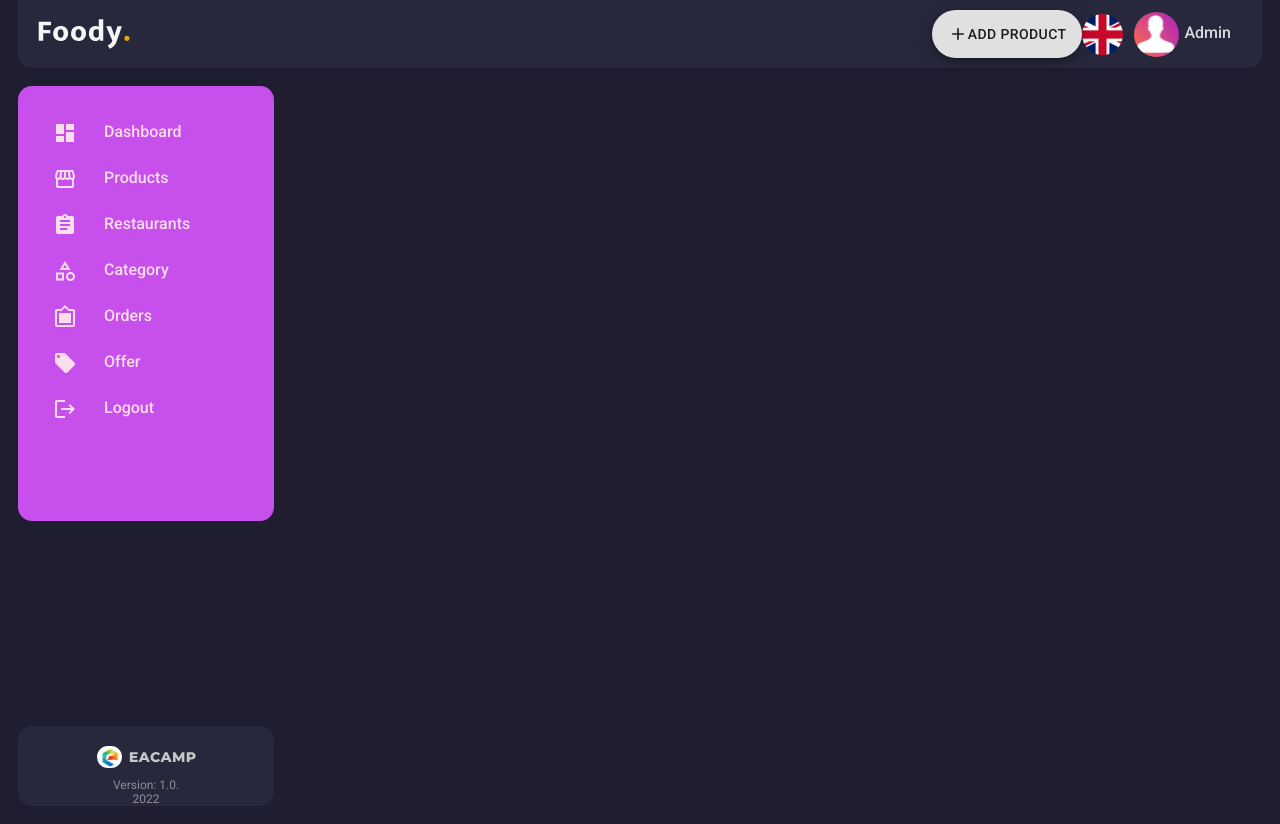
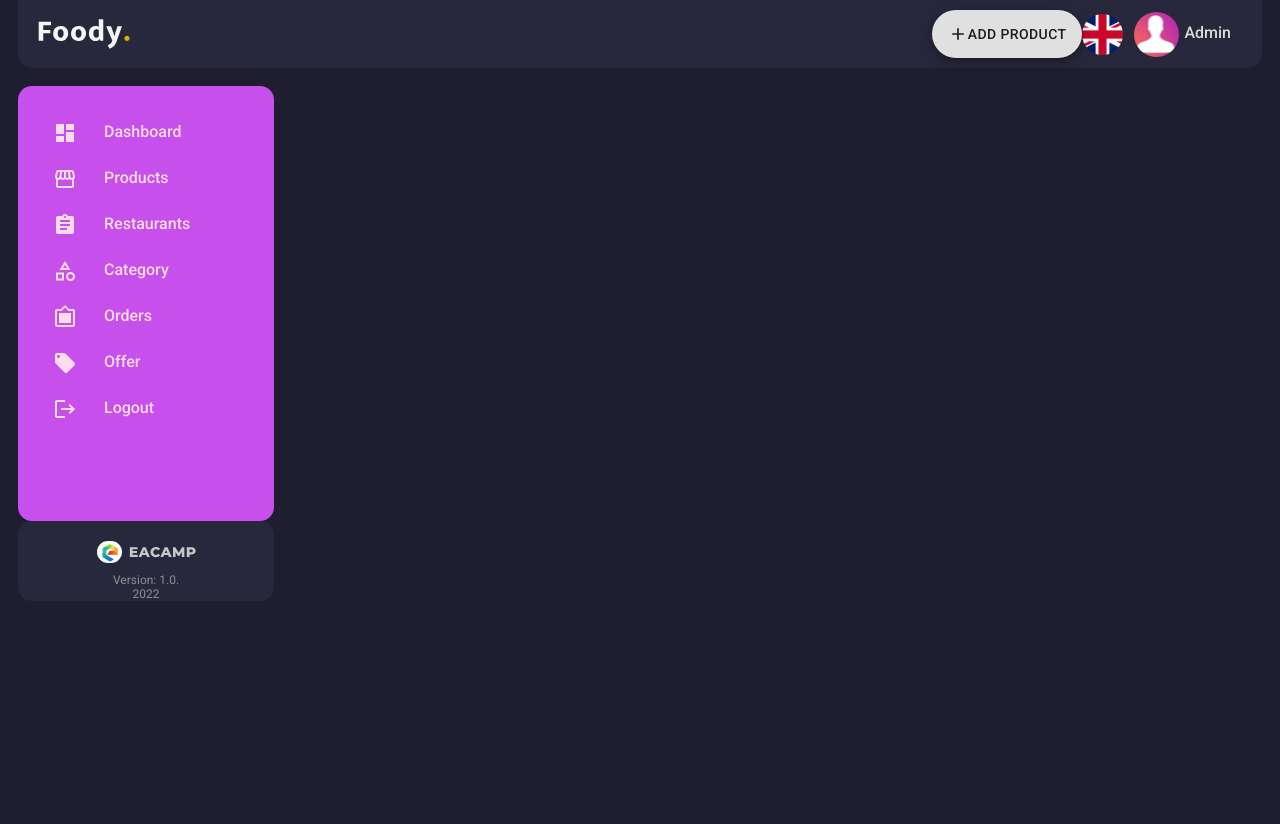
Before and after one commit to QurbanovaLamiya/Foody_Admin_React, a React (Create React App) app: page /offer in a window 1280 px wide. After the commit the page ends 800 px from the top, so only its background shows below. Built offline with nearby package versions, Linux system fonts and the light colour scheme.

Commit message:
Update dashboard

```diff
--- a/src/shared/components/Sidebar/Sidebar.module.css
+++ b/src/shared/components/Sidebar/Sidebar.module.css
@@ -1,5 +1,4 @@
 .Sidebar_Section {
-  height: 90vh;
   margin: 18px !important;
   display: flex;
   flex-direction: column;
```
